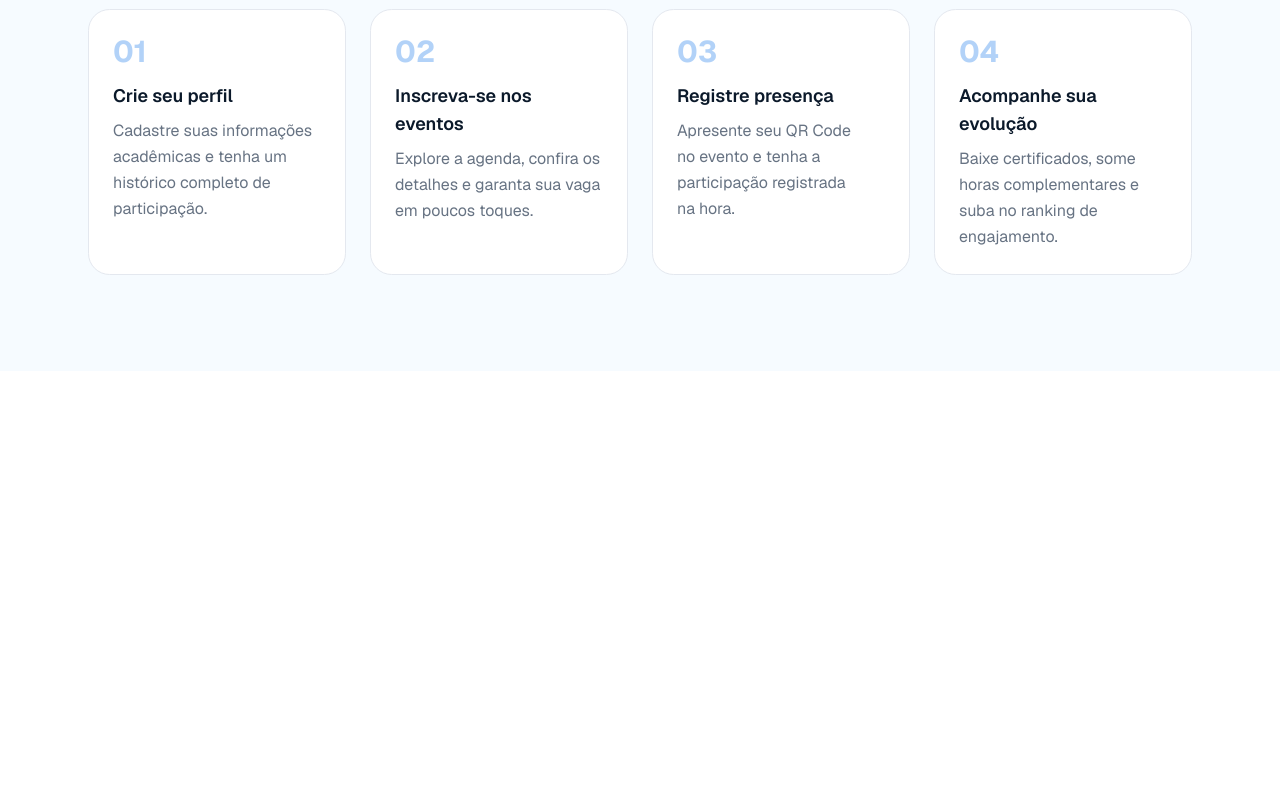
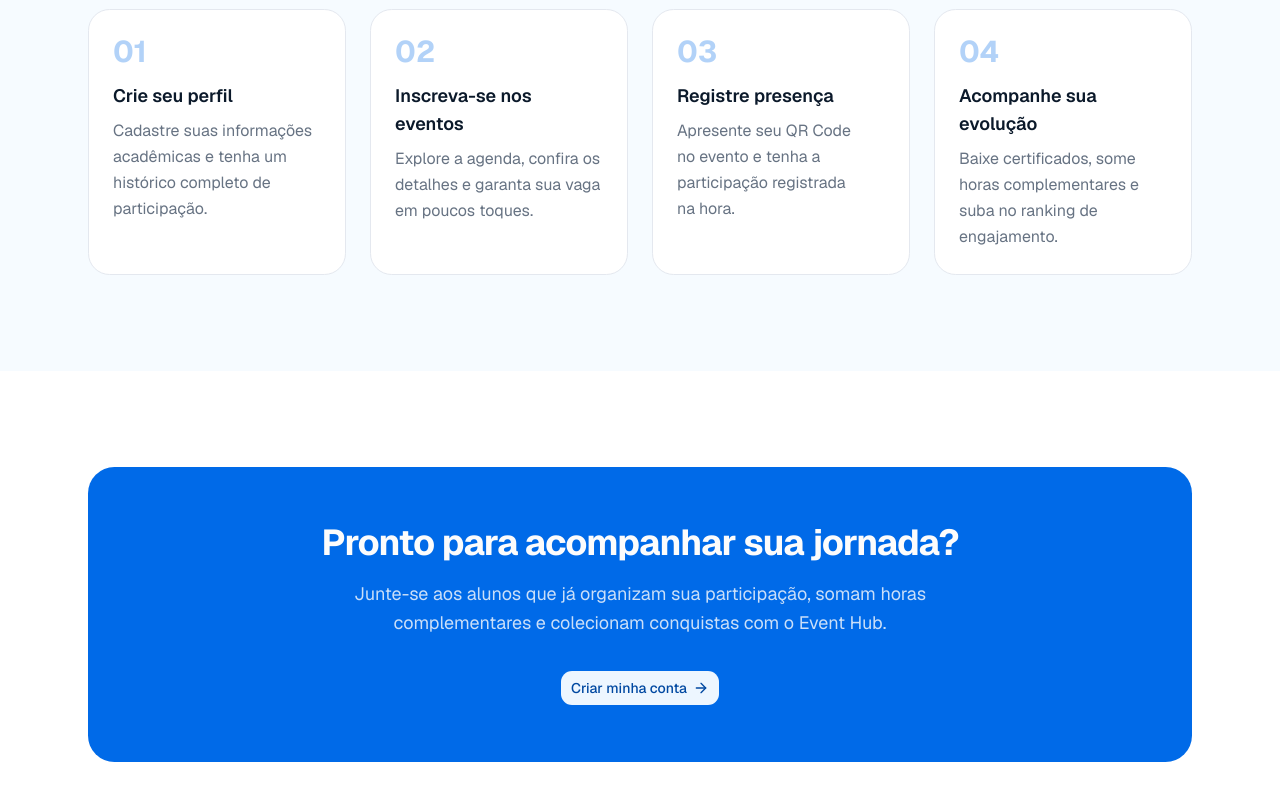
Before and after one commit to HenriqueSagawa/event-hub, a Next.js app in the folder frontend/: page / in a window 1280 px wide. Shown: the part 1692-2492 px from the top of the page. Before the commit the page ends 2063 px from the top, so only its background shows below. Built offline with nearby package versions, Linux system fonts and the light colour scheme.

Commit message:
feat(frontend): add call-to-action component to landing page

```diff
--- a/frontend/app/page.tsx
+++ b/frontend/app/page.tsx
@@ -2,6 +2,7 @@ import { SiteHeader } from "@/components/site-header";
 import { Hero } from "@/components/landing/hero";
 import { Features } from "@/components/landing/features";
 import { HowItWorks } from "@/components/landing/how-it-works";
+import { Cta } from "@/components/landing/cta";
 
 export default function Home() {
   return (
@@ -11,6 +12,7 @@ export default function Home() {
         <Hero />
         <Features />
         <HowItWorks />
+        <Cta />
       </main>
     </div>
   );
--- /dev/null
+++ b/frontend/components/landing/cta.tsx
@@ -0,0 +1,27 @@
+import Link from "next/link"
+import { ArrowRight } from "lucide-react"
+import { Button } from "@/components/ui/button"
+
+export function Cta() {
+  return (
+    <section id="conquistas" className="mx-auto max-w-6xl px-4 py-16 sm:px-6 lg:py-24">
+      <div className="rounded-3xl bg-primary px-6 py-14 text-center sm:px-12">
+        <h2 className="text-balance text-3xl font-bold tracking-tight text-primary-foreground sm:text-4xl">
+          Pronto para acompanhar sua jornada?
+        </h2>
+        <p className="mx-auto mt-4 max-w-xl text-pretty text-lg leading-relaxed text-primary-foreground/80">
+          Junte-se aos alunos que já organizam sua participação, somam horas
+          complementares e colecionam conquistas com o Event Hub.
+        </p>
+        <div className="mt-8 flex justify-center">
+          <Button asChild size="lg" variant="secondary">
+            <Link href="/login">
+              Criar minha conta
+              <ArrowRight className="size-4" />
+            </Link>
+          </Button>
+        </div>
+      </div>
+    </section>
+  )
+}
```
